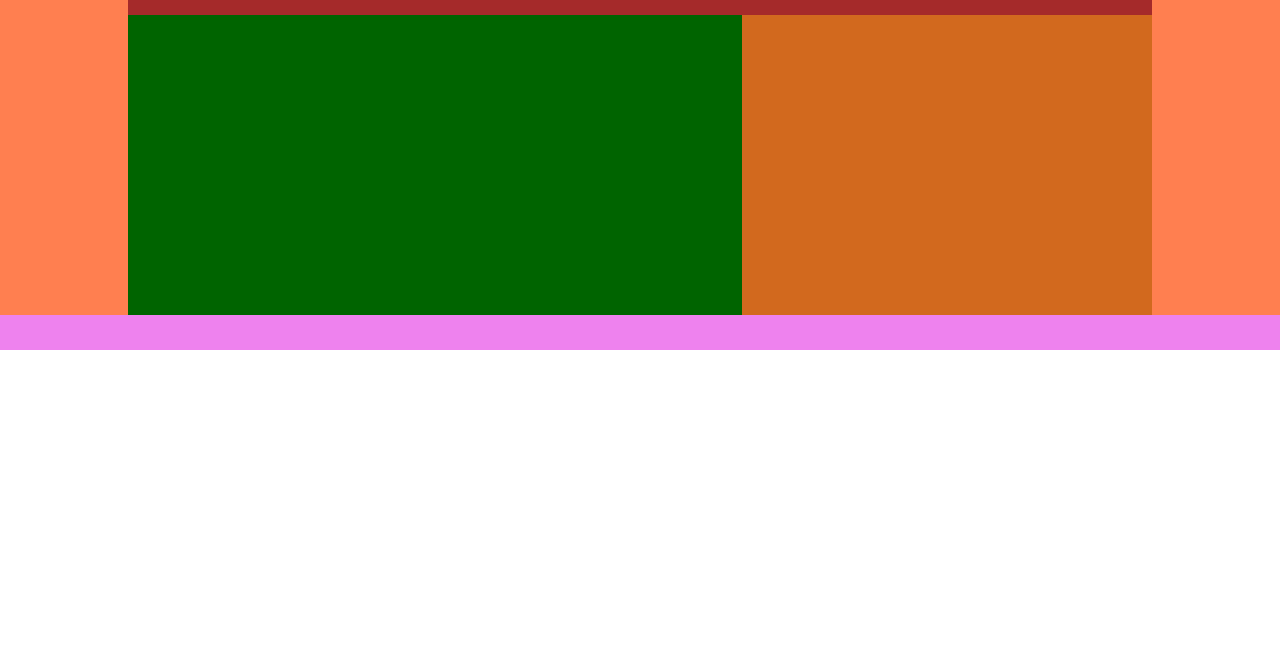
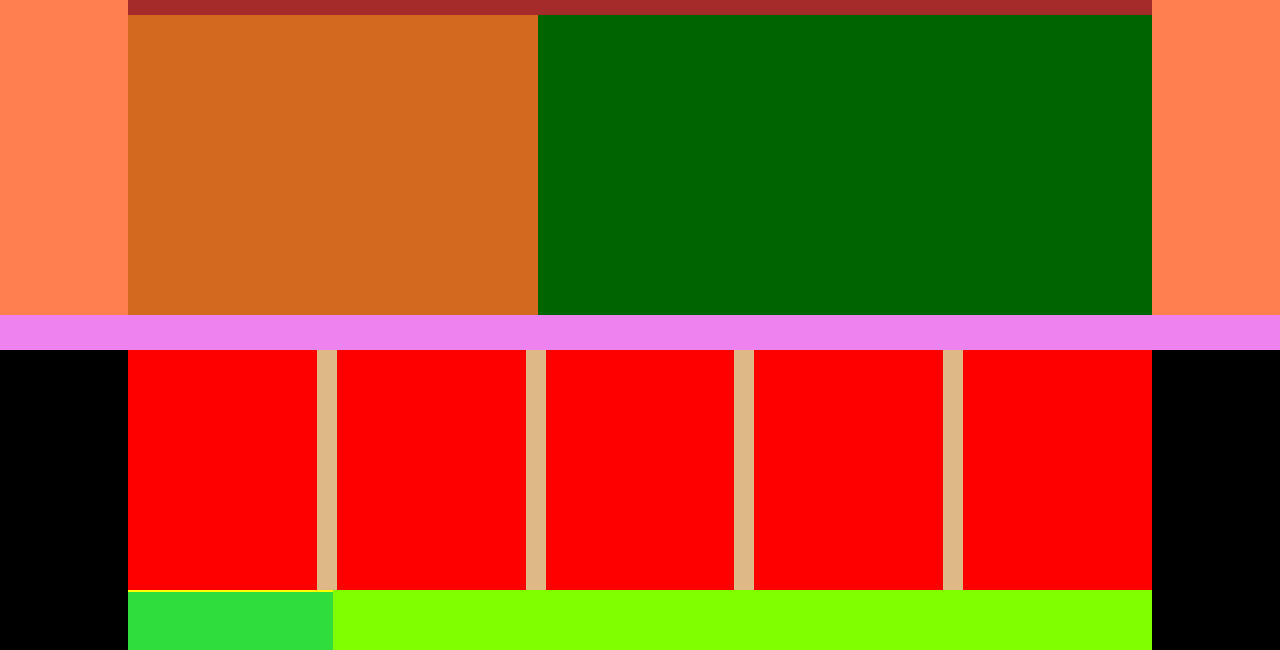
Before and after one commit to ginevrabotrugno/htmlcss-dropbox, a plain HTML site: page index.html in a window 1280 px wide. Shown: the part 150-800 px from the top of the page. Drawn offline with nearby package versions, Linux system fonts and the light colour scheme.

Commit message:
add footer structure

```diff
--- a/css/style.css
+++ b/css/style.css
@@ -9,7 +9,14 @@ body {
     font-family: "Open Sans", sans-serif;
 }
 
+ul {
+    list-style: none;
+}
 
+a {
+    text-decoration: none;
+    color: inherit;
+}
 
 
 
@@ -93,3 +100,47 @@ header {
     height: 300px;
     background-color: darkgreen;
 }
+
+
+/* regole footer */
+ footer {
+    height: 300px;
+    background-color: #000000;
+    margin-bottom: 0;
+ }
+
+#footer-container {
+    width: 80%;
+    height: 100%;
+    margin: 0 auto;
+    /* DEBUG */
+    background-color: chartreuse;
+}
+
+.links {
+    display: flex;
+    gap: 20px;
+    /* DEBUG */
+    height: 80%;
+    width: 100%;
+    background-color: burlywood;
+}
+
+.link-list {
+    /* DEBUG */
+    height: 100%;
+    width: calc(100% / 5);
+    background-color: red;
+}
+
+.language {
+    height: 20%;
+    width: 20%;
+    background-color: rgb(47, 222, 61);
+    border-top: 2px solid yellow;
+}
+
+.language div {
+    height: 100%;
+
+}
--- a/index.html
+++ b/index.html
@@ -47,8 +47,8 @@
             <div id="jumbo-container">
                 <h1>TITOLO PRINCIPALE</h1>
                 <div id="jumbo-content">
+                    <div class="text"></div>
                     <div class="img"></div>
-                    <div class="text"></div>
                 </div>
             </div>
         </div>
@@ -95,13 +95,29 @@
     <!-- footer -->
     <footer>
 
-        <section>
+        <div id="footer-container">
+
             <!-- link utili -->
-        </section>
+            <section class="links">
 
-        <section>
+                <div class="link-list"></div>
+                <div class="link-list"></div>
+                <div class="link-list"></div>
+                <div class="link-list"></div>
+                <div class="link-list"></div>
+
+            </section>
+
+
             <!-- language -->
-        </section>
+            <section class="language">
+                <div>
+
+                </div>
+            </section>
+
+            </div>
+
 
     </footer>
 </body>
```
